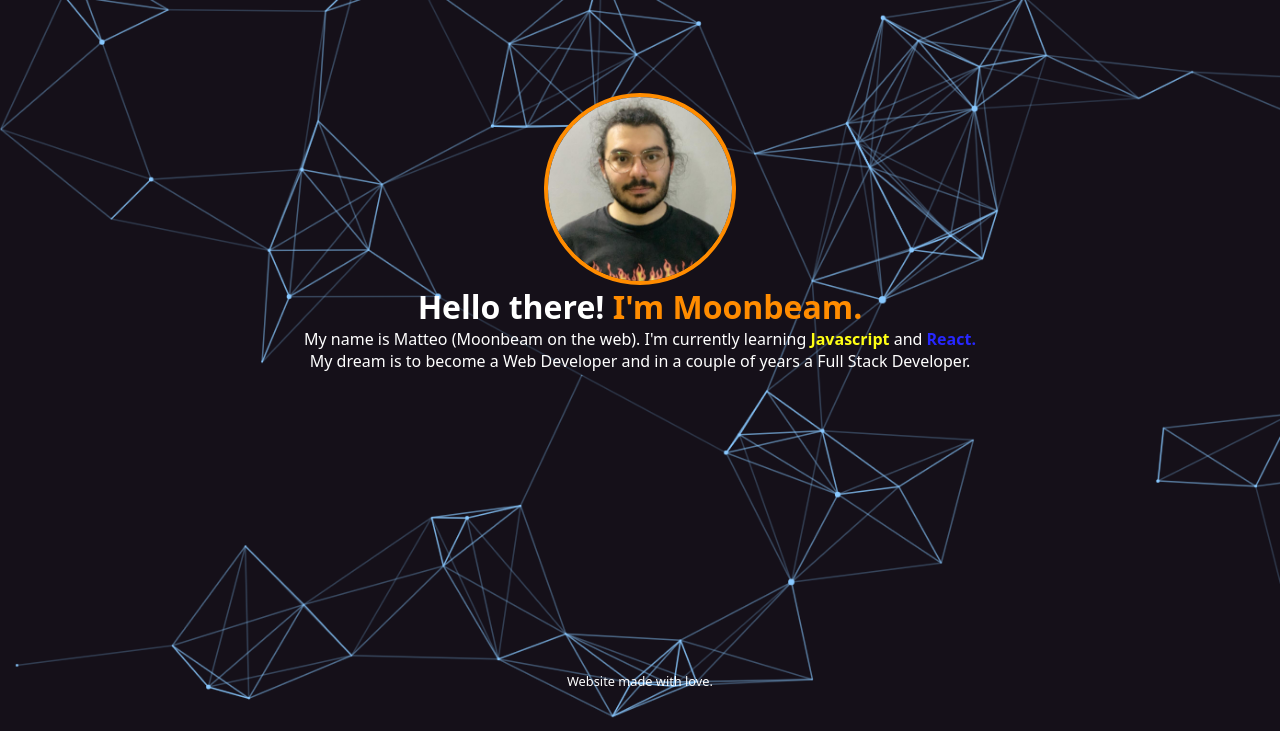
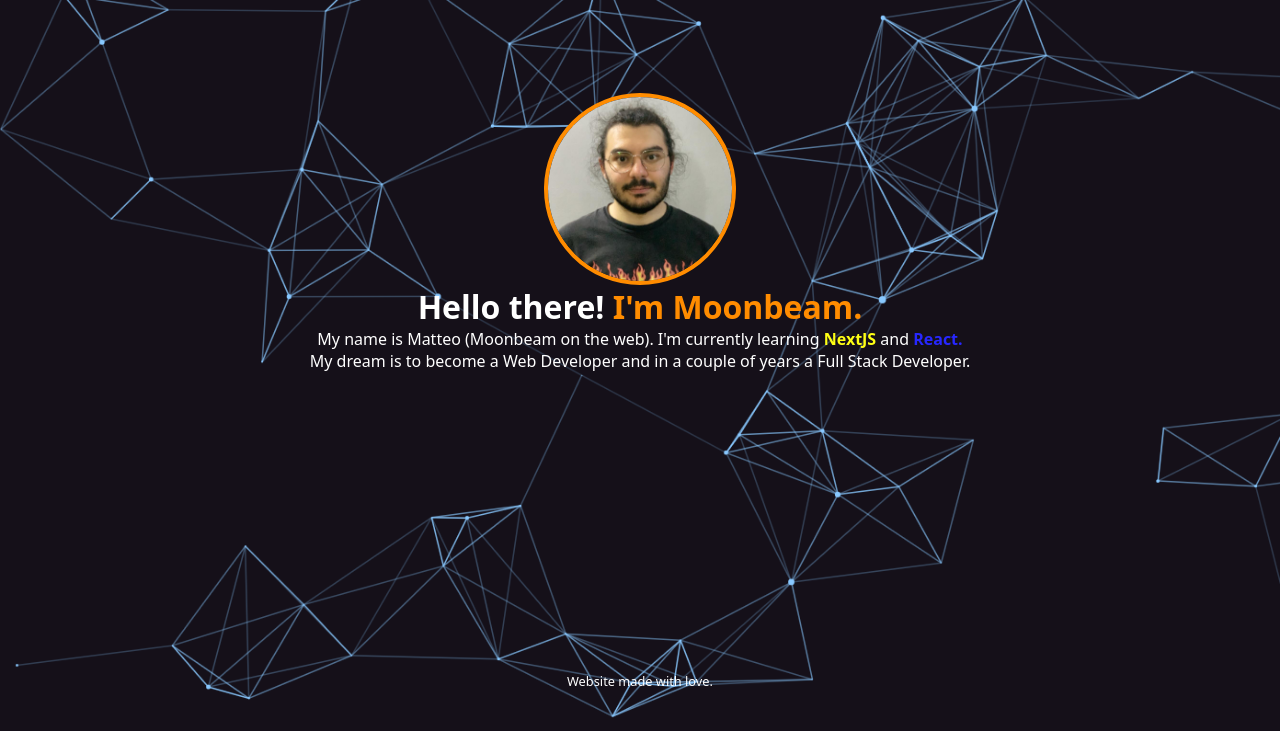
Before and after one commit to Moondevbeam/MoonWS, a website: page index.html in a window 1280 px wide. Shown: the part 69-800 px from the top of the page. Drawn offline with nearby package versions, Linux system fonts and the light colour scheme.

Commit message:
changed bio

```diff
--- a/index.html
+++ b/index.html
@@ -43,7 +43,7 @@
     <div> <!-- Put here the info about myself -->
     <p>
         My name is Matteo (Moonbeam on the web).
-        I'm currently learning <strong class="yellow">Javascript</strong> and <strong class="blue">React.</strong>
+        I'm currently learning <strong class="yellow">NextJS</strong> and <strong class="blue">React.</strong>
     </p>
     <p>
         My dream is to become a Web Developer and in a couple of years a Full Stack Developer.
```
